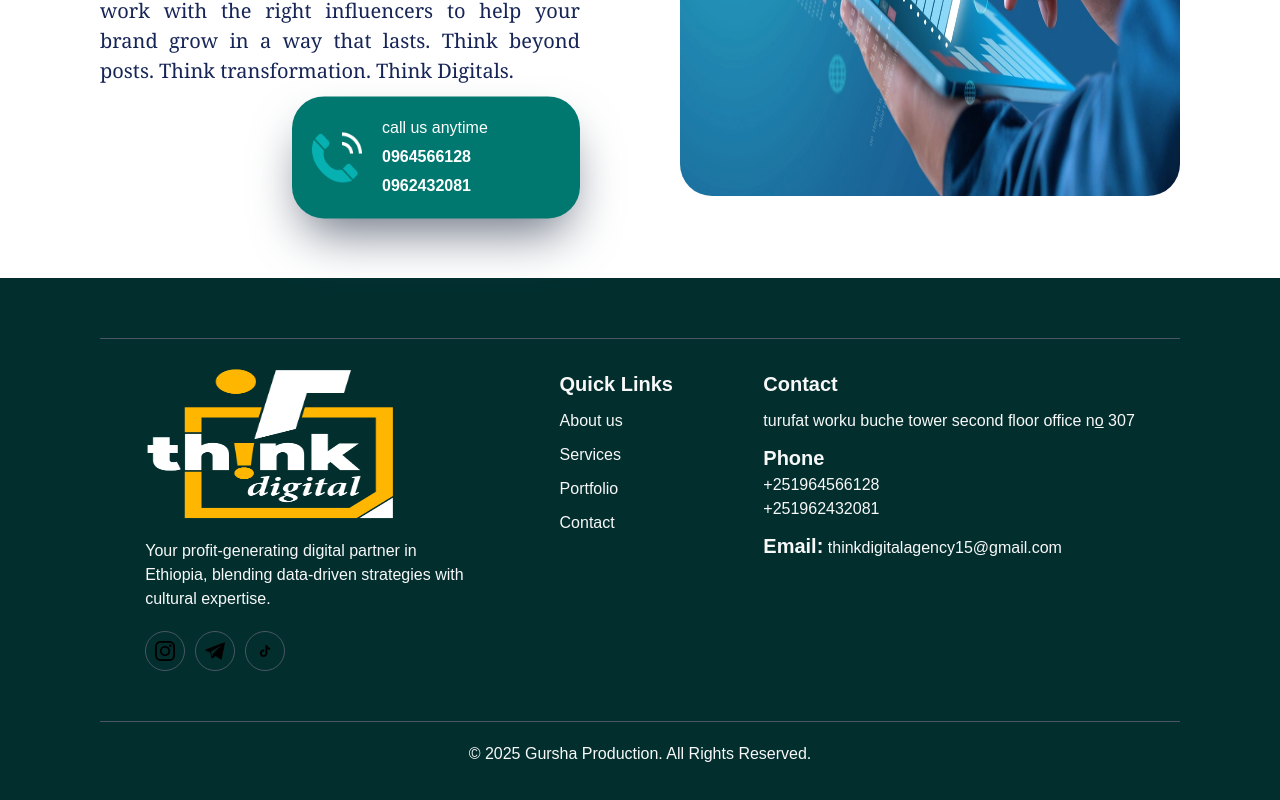
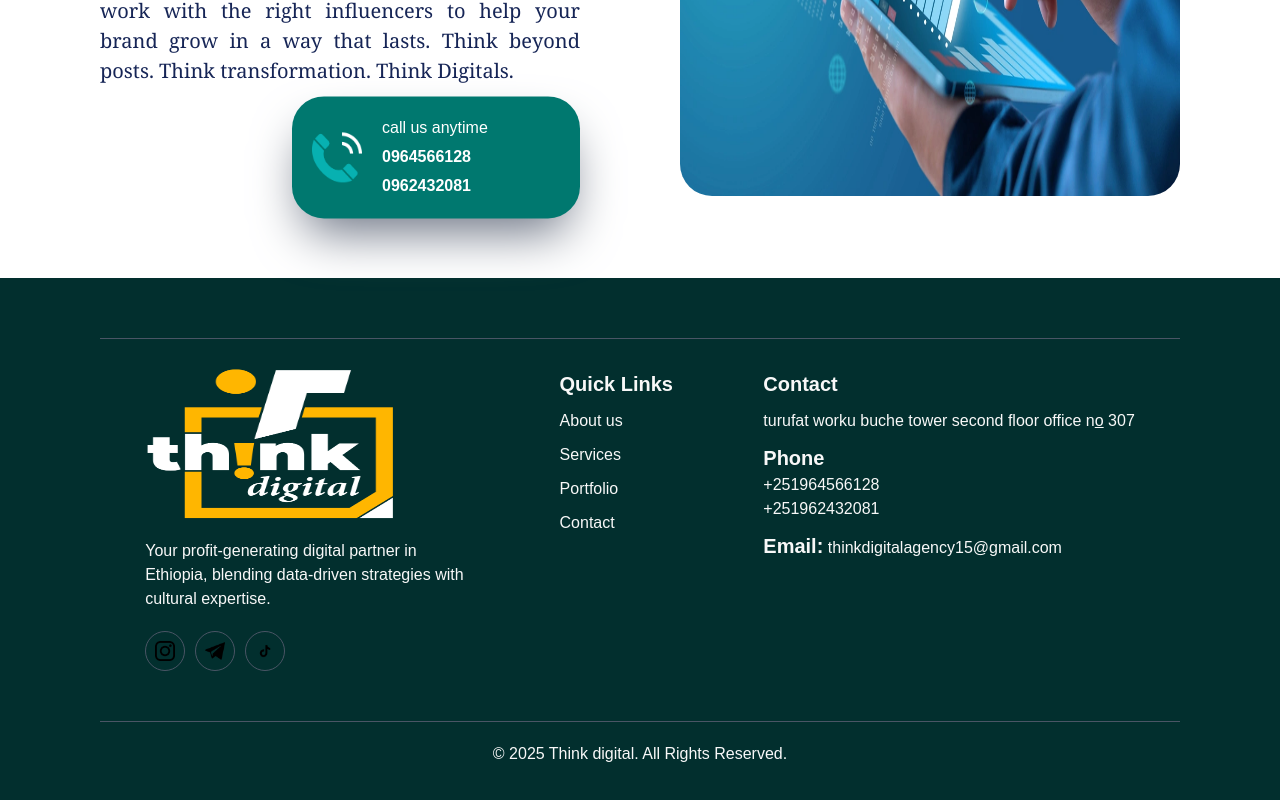
Before and after one commit to kamlakineh/think, a Next.js app: page /about in a window 1280 px wide. Shown: the part 754-1554 px from the top of the page. Built offline with nearby package versions, Linux system fonts and the light colour scheme.

Commit message:
Update footer.js

```diff
--- a/app/hook/footer.js
+++ b/app/hook/footer.js
@@ -58,7 +58,7 @@
           </p>
         </div>
       </div>
-      <p>© 2025 Gursha Production. All Rights Reserved.</p>
+      <p>© 2025 Think digital. All Rights Reserved.</p>
     </footer>
   );
 }
```
